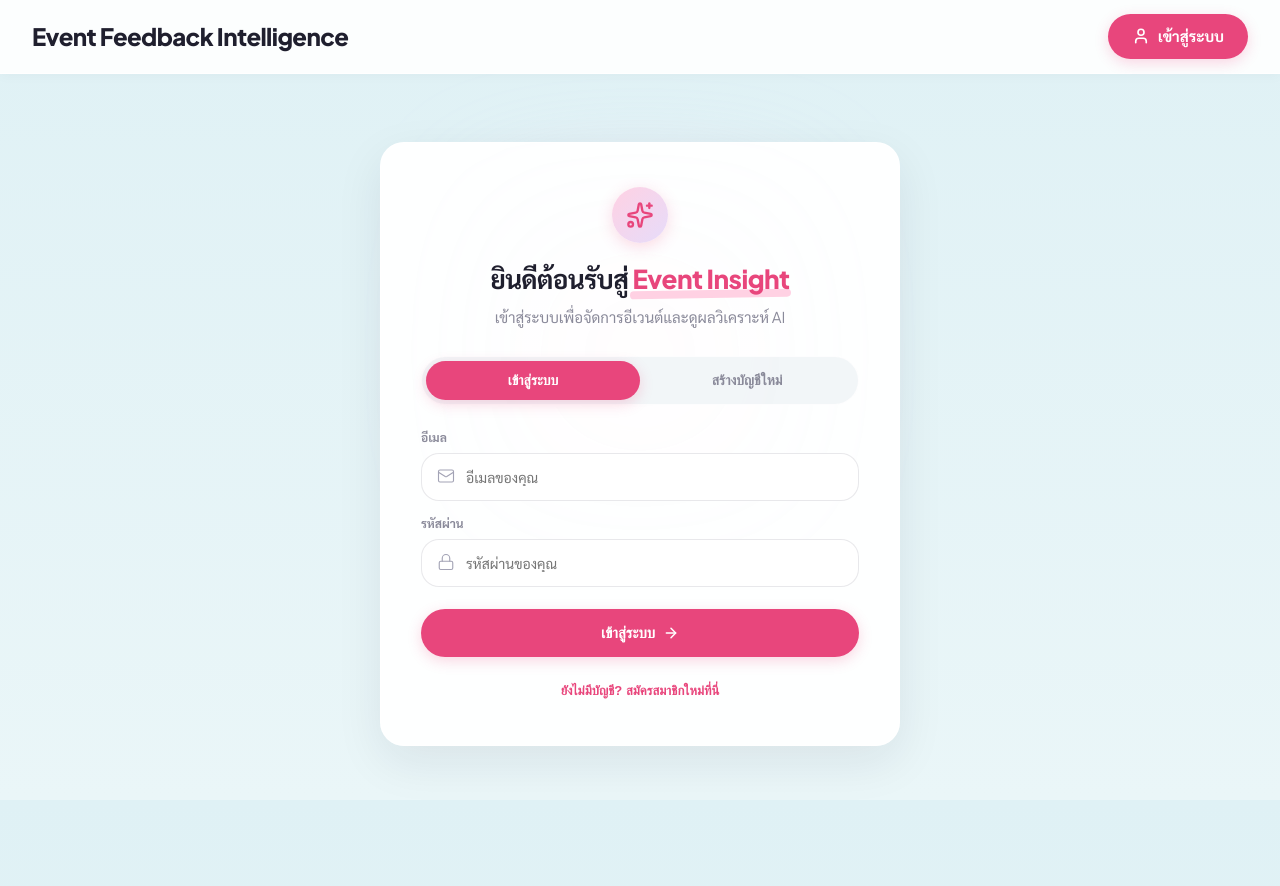
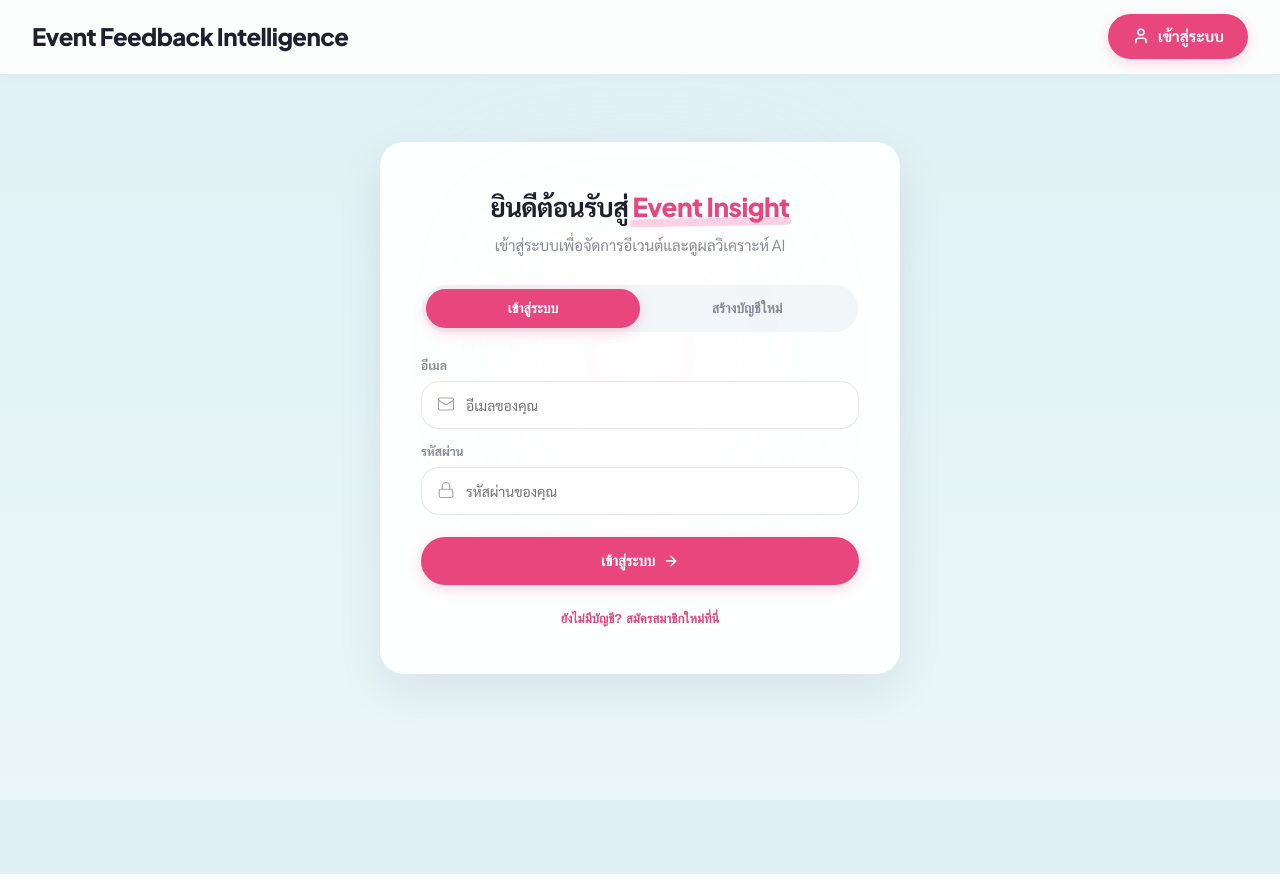
Before and after one commit to Natakorn-khawyai/Event-Feedback-Intelligence, a Next.js app: page /auth in a window 1280 px wide. Built offline with nearby package versions, Linux system fonts and the light colour scheme; no server answers.

Commit message:
feat(ui): remove sparkles badge from auth header and clean unused button sparkles

```diff
--- a/src/app/auth/page.tsx
+++ b/src/app/auth/page.tsx
@@ -2,7 +2,7 @@
 
 import { useState, useTransition } from 'react';
 import { loginUser, registerUser } from '@/app/actions/auth';
-import { User, Lock, Mail, Sparkles, ArrowRight } from 'lucide-react';
+import { User, Lock, Mail, ArrowRight } from 'lucide-react';
 
 export default function AuthPage() {
   const [isLogin, setIsLogin] = useState(true);
@@ -58,21 +58,6 @@ export default function AuthPage() {
       >
         {/* Welcome Header */}
         <div style={{ textAlign: 'center', marginBottom: '28px' }}>
-          <div style={{
-            width: '56px',
-            height: '56px',
-            borderRadius: '50%',
-            background: 'linear-gradient(135deg, #FFD1E3 0%, #E6DCFA 100%)',
-            color: 'var(--accent-pink-hot)',
-            display: 'inline-flex',
-            alignItems: 'center',
-            justifyContent: 'center',
-            boxShadow: '0 4px 16px rgba(232, 70, 124, 0.2)',
-            marginBottom: '16px',
-          }}>
-            <Sparkles size={28} strokeWidth={2} />
-          </div>
-
           <h1 style={{
             fontSize: '26px',
             fontWeight: '800',
--- a/src/app/page.tsx
+++ b/src/app/page.tsx
@@ -2,7 +2,7 @@
 
 import React from 'react';
 import Link from 'next/link';
-import { Sparkles, ArrowRight } from 'lucide-react';
+import { ArrowRight } from 'lucide-react';
 
 export default function Home() {
   return (
@@ -51,7 +51,6 @@ export default function Home() {
             boxShadow: '0 8px 28px rgba(232, 70, 124, 0.35)',
             gap: '12px',
           }}>
-            <Sparkles size={22} strokeWidth={2.2} />
             <span>เข้าสู่หน้าแดชบอร์ดจัดการงาน</span>
             <ArrowRight size={22} strokeWidth={2.4} />
           </button>
```
